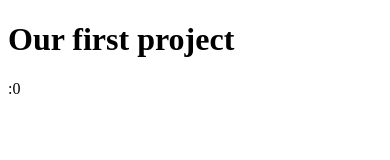
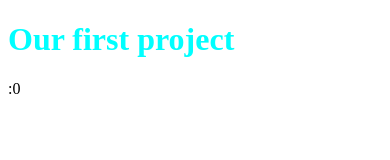
Before and after one commit to makimafox/Gamertocoder, a website: page main.html in a window 390 px wide. Drawn offline with Linux system fonts and the light colour scheme.

Commit message:
prepare for coding
add folder and test.js

```diff
--- a/main.html
+++ b/main.html
@@ -5,6 +5,15 @@
     <meta http-equiv="X-UA-Compatible" content="IE=edge">
     <meta name="viewport" content="width=device-width, initial-scale=1.0">
     <title>Document</title>
+    <style>
+        @media screen and (max-width: 768px){
+
+            h1{
+
+                color: aqua;
+            }
+        }
+    </style>
 </head>
 <body>
     <h1>Our first project</h1>
```
Also changed, not shown: js/test.js (added).
